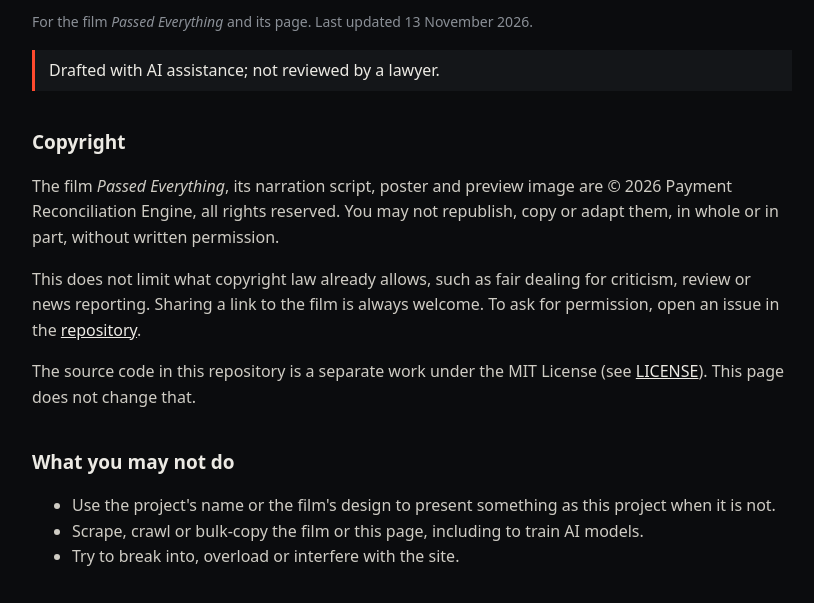
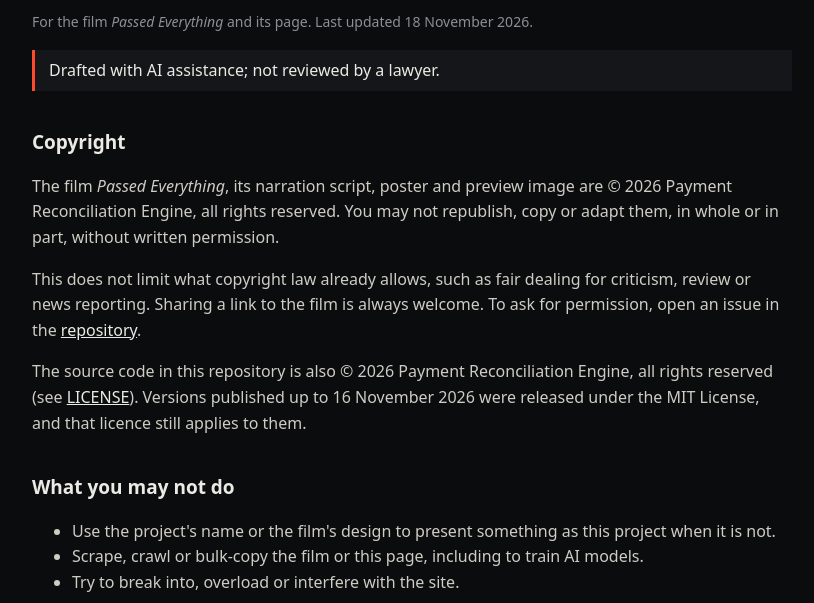
Before and after one commit to Zeeekrom/payment-reconciliation-engine, a plain HTML site: page film/terms.html in a window 1280 px wide. Shown: the part 128-731 px from the top of the page, without its empty margins (228-1042 px from the left). Drawn offline with Linux system fonts and the light colour scheme.

Commit message:
Film terms page: the code is all rights reserved, not MIT (#1)
The page still said the source code was under the MIT License, which
stopped being true on 16 November 2026. It now matches LICENSE and the
README: all rights reserved, with earlier versions still under MIT.

Co-authored-by: Claude Opus 5.5 <noreply@anthropic.com>

```diff
--- a/film/terms.html
+++ b/film/terms.html
@@ -21,13 +21,13 @@
 <body>
 <p class="meta"><a href="./">← Back to the film</a></p>
 <h1>Terms, licences and privacy</h1>
-<p class="meta">For the film <em>Passed Everything</em> and its page. Last updated 13 November 2026.</p>
+<p class="meta">For the film <em>Passed Everything</em> and its page. Last updated 18 November 2026.</p>
 <p class="note">Drafted with AI assistance; not reviewed by a lawyer.</p>
 
 <h2>Copyright</h2>
 <p>The film <em>Passed Everything</em>, its narration script, poster and preview image are © 2026 Payment Reconciliation Engine, all rights reserved. You may not republish, copy or adapt them, in whole or in part, without written permission.</p>
 <p>This does not limit what copyright law already allows, such as fair dealing for criticism, review or news reporting. Sharing a link to the film is always welcome. To ask for permission, open an issue in the <a href="https://github.com/Zeeekrom/payment-reconciliation-engine">repository</a>.</p>
-<p>The source code in this repository is a separate work under the MIT License (see <a href="https://github.com/Zeeekrom/payment-reconciliation-engine/blob/main/LICENSE">LICENSE</a>). This page does not change that.</p>
+<p>The source code in this repository is also © 2026 Payment Reconciliation Engine, all rights reserved (see <a href="https://github.com/Zeeekrom/payment-reconciliation-engine/blob/main/LICENSE">LICENSE</a>). Versions published up to 16 November 2026 were released under the MIT License, and that licence still applies to them.</p>
 
 <h2>What you may not do</h2>
 <ul>
```
